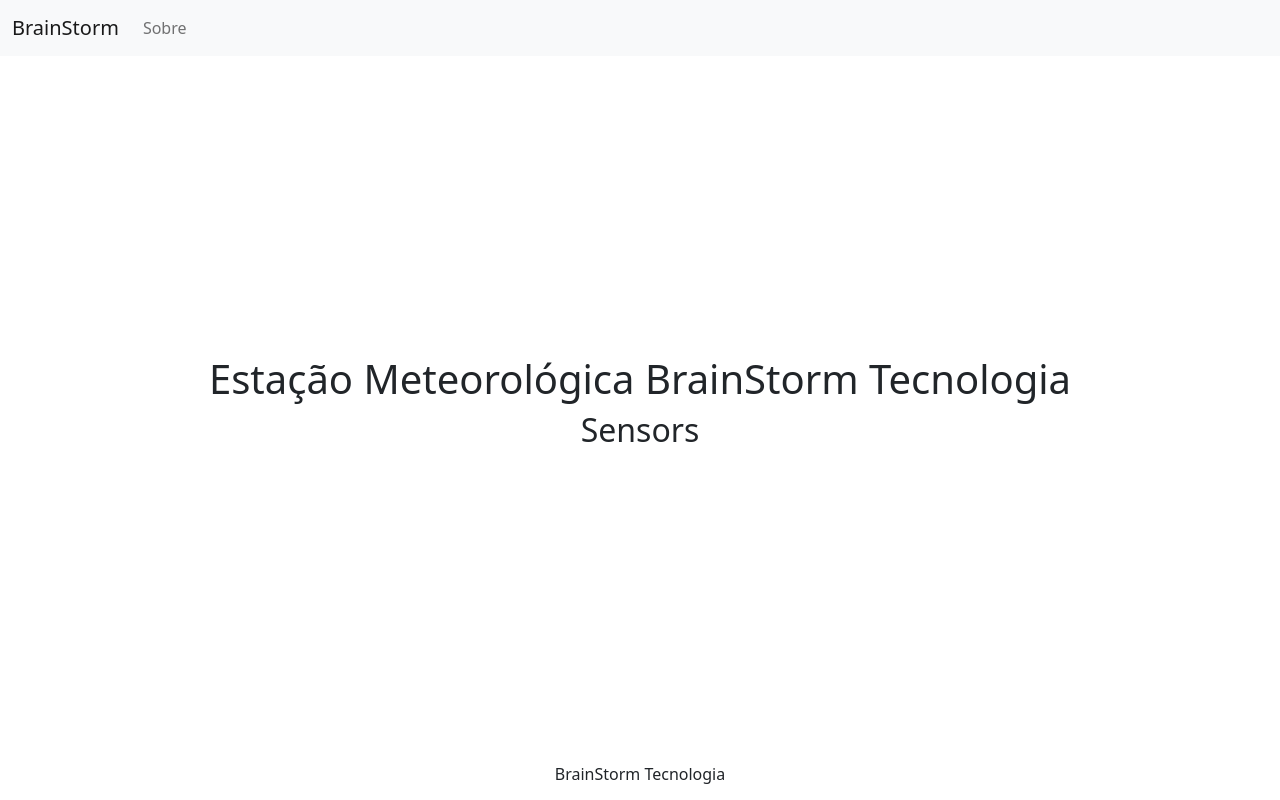
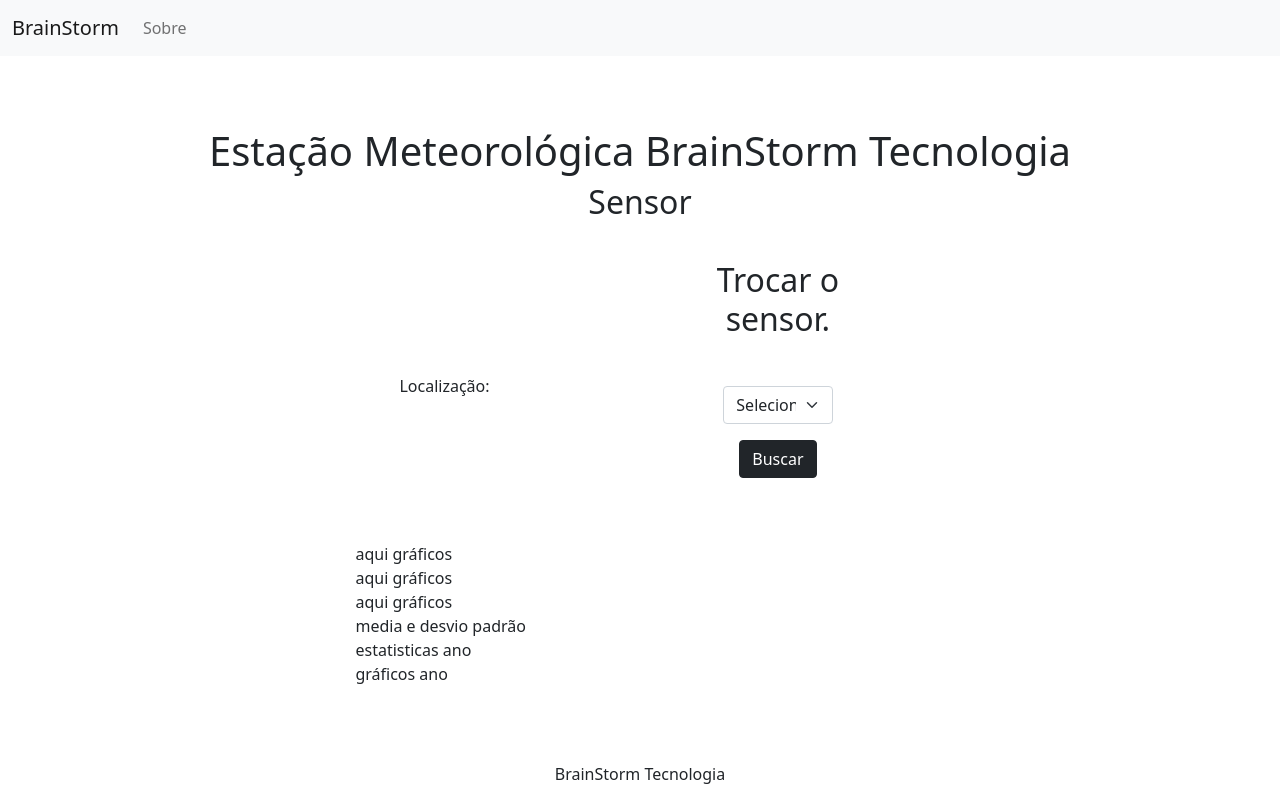
Before and after one commit to Fat83dotcom/Site_Estacao_IOT, a Django app: template Core/templates/sensor/sensors.html in a window 1280 px wide. Run offline with Django 3.2, Linux system fonts and the light colour scheme; the template is opened without the code that fills it, so the values that code supplies are empty.

Commit message:
Criando as grids de informações de localização e troca de sensor.

```diff
--- a/Core/templates/sensor/sensors.html
+++ b/Core/templates/sensor/sensors.html
@@ -2,12 +2,73 @@
 {% load static %}
 {% block content %}
 <section>
-    <h2>Sensors</h2>
-    {% for sensor in sensors %}
-        <p>{{sensor.date_hour}}</p>
-        <!-- <p>{{sensor.temperature}}</p>
-        <p>{{sensor.humidity}}</p>
-        <p>{{sensor.pressure}}</p> -->
-    {% endfor %}
+    <h2 class="text-center">Sensor</h2>
+    <section class="container">
+        <section class="container-fluid text-center">
+            <div class="row row-col-2">
+                <div
+                class="col d-flex align-items-start flex-column justify-content-around sensor-info-background sensor-info-format m-3">
+                    <p class="m-3 text-center">Localização:</p>
+                    {% for data in currentSensor %}
+                    <p class="m-3">{{data.id_localization.city}}</p>
+                    <p class="m-3">{{data.id_localization.coordinate}}</p>
+                    {% endfor %}
+                </div>
+                <div class="col sensor-info-background sensor-info-format m-3">
+                    <section class=" m-3">
+                        <h2 class="m-3 text-center">Trocar o sensor.</h2>
+                        <form class="m-5" action="{% url 'sensor' %}" method="post">
+                            {% csrf_token %}
+                            <select name="selectSensor" class="form-select" aria-label="Default select example">
+                                <option selected value="default">Selecione um Sensor</option>
+                                {% for sensor in getSensors %}
+                                <option value="{{sensor.id_sen}}">{{sensor.mac}}</option>
+                                {% endfor %}
+                            </select>
+                            <div class="m-3 text-center">
+                                <button type="submit" class="btn btn-dark">Buscar</button>
+                            </div>
+                        </form>
+                    </section>
+                </div>
+            </div>
+        </section>
+        <div>
+            <section>
+                aqui gráficos
+                <div></div>
+                <div></div>
+            </section>
+            <section>
+                aqui gráficos
+                <div></div>
+                <div></div>
+            </section>
+            <section>
+                aqui gráficos
+                <div></div>
+                <div></div>
+            </section>
+        </div>
+        <div>
+            media e desvio padrão
+            <section></section>
+            <section></section>
+            <section></section>
+            <section></section>
+        </div>
+        <div>
+            estatisticas ano
+            <section></section>
+            <section></section>
+            <section></section>
+        </div>
+        <div>
+            gráficos ano
+            <section></section>
+            <section></section>
+            <section></section>
+        </div>
+    </section>
 </section>
 {% endblock %}
```
